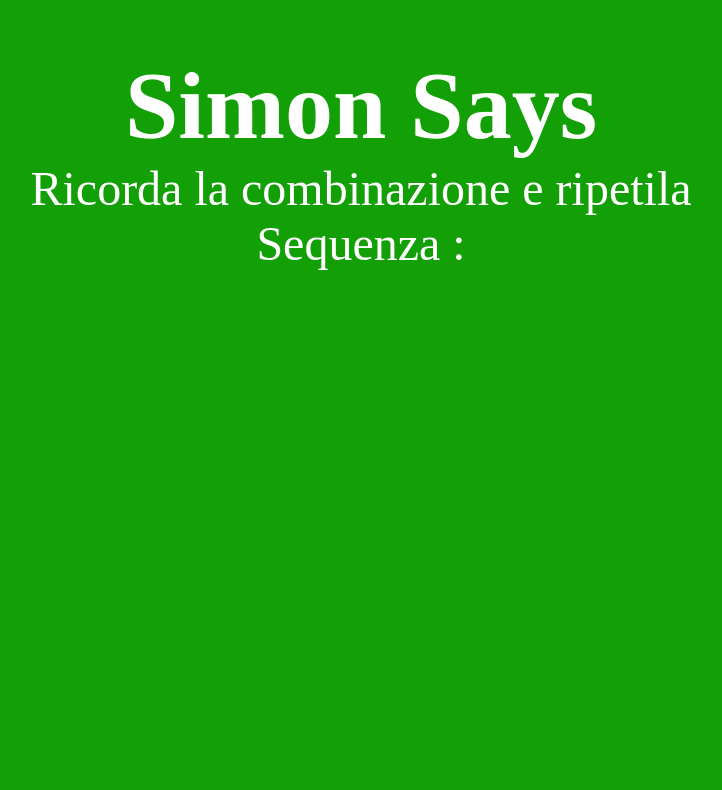
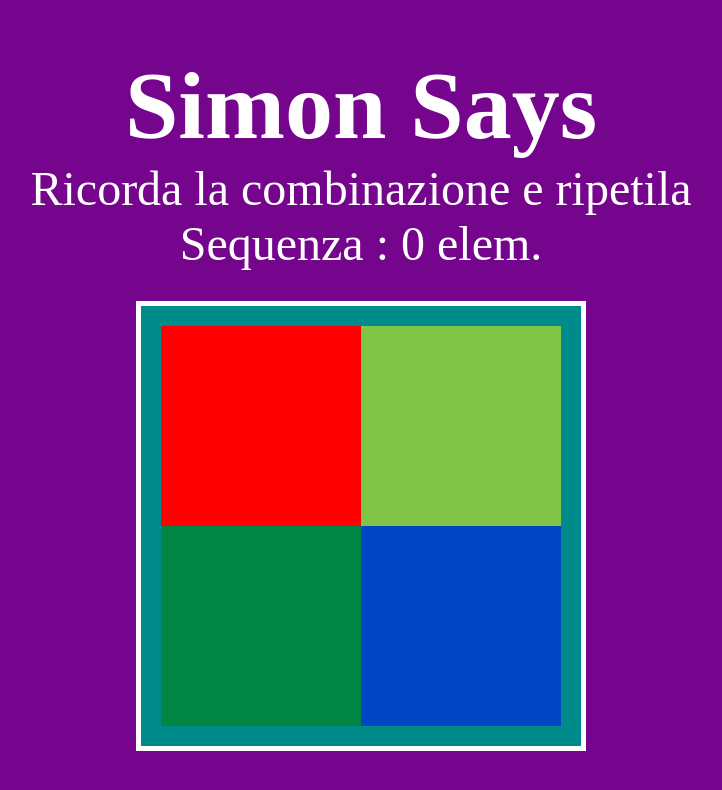
Before and after one commit to MirkoGLostia/SimonSays, a plain HTML site: page index.html in a window 1280 px wide. Shown: the whole page, without its empty margins (279-1001 px from the left). Drawn offline with Linux system fonts and the light colour scheme.

Commit message:
html and css preparations

```diff
--- a/index.html
+++ b/index.html
@@ -17,13 +17,16 @@
             Ricorda la combinazione e ripetila
         </p>
         <div id="sequence">
-            Sequenza : <span id="sequenceCounter"></span>
+            Sequenza : <span id="sequenceCounter">0</span> elem.
         </div>
     </header>
 
-    <main id="contenitore">
+    <main id="container">
         <section id="game-wraper">
-
+            <div class="color-button red active"></div>
+            <div class="color-button yellow"></div>
+            <div class="color-button green"></div>
+            <div class="color-button blue"></div>
         </section>
 
     </main>
--- a/style/main.css
+++ b/style/main.css
@@ -10,7 +10,7 @@
 }
 
 body {
-    background-color: #12a006;
+    background-color: #76058d;
 }
 
 /********
@@ -29,10 +29,49 @@ body {
  *MAIN*
  ******/
 
- #contenitore {
+ #container {
     width: 100%;
 }
 
+#container > #game-wraper {
+    background-color: darkcyan;
+    margin: 0 auto;
+    padding: 20px;
+    width: 450px;
+    border: 5px solid white;
+    display: flex;
+    justify-content: center;
+    flex-wrap: wrap;
+}
+
+#container > #game-wraper > .color-button {
+    width: 200px;
+    height: 200px;
+}
+
+#container > #game-wraper > .red {
+    background-color: red;
+    opacity: 0.5;
+}
+
+#container > #game-wraper > .yellow {
+    background-color: yellow;
+    opacity: 0.5;
+}
+
+#container > #game-wraper > .green {
+    background-color: green;
+    opacity: 0.5;
+}
+
+#container > #game-wraper > .blue {
+    background-color: blue;
+    opacity: 0.5;
+}
+
+#container > #game-wraper > .color-button.active {
+    opacity: 1;
+}
 
 
 /*******
```
